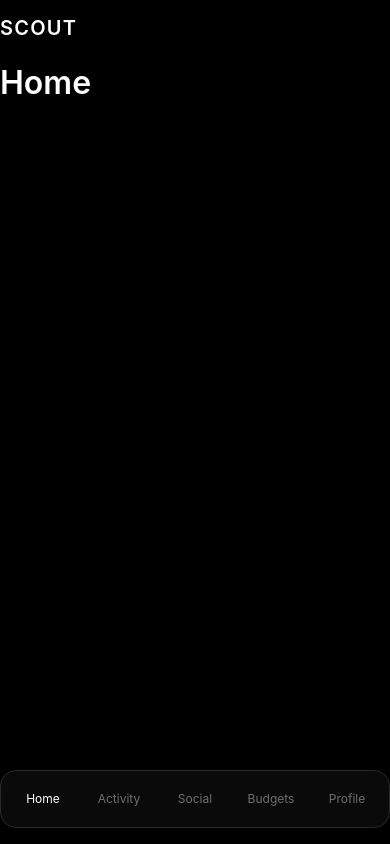
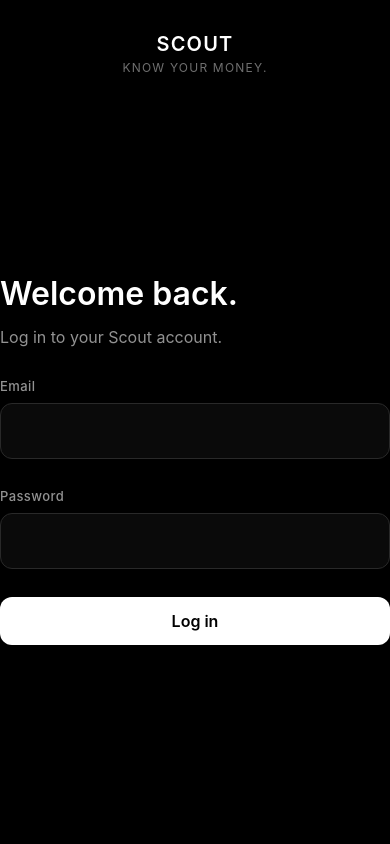
Before and after one commit to levilyf/scout, a React Native app: screen / in a window 390 px wide. Built offline with nearby package versions, Linux system fonts and the light colour scheme.

Commit message:
feat: add test adapter auth screens

```diff
--- a/App.tsx
+++ b/App.tsx
@@ -1,10 +1,13 @@
 import { StatusBar } from 'expo-status-bar';
+import { useState } from 'react';
+import { AuthScreen } from './src/auth/AuthScreen';
 import { NavigationShell } from './src/navigation/NavigationShell';
 
 export default function App() {
+  const [signedIn, setSignedIn] = useState(false);
   return (
     <>
-      <NavigationShell />
+      {signedIn ? <NavigationShell /> : <AuthScreen onSuccess={() => setSignedIn(true)} />}
       <StatusBar style="light" />
     </>
   );
--- /dev/null
+++ b/src/auth/AuthScreen.tsx
@@ -0,0 +1,63 @@
+import { useState } from 'react';
+import { StyleSheet, Text, View } from 'react-native';
+import { colors, spacing, typography } from '../design/tokens';
+import { Field, PrimaryButton, Screen } from '../ui/primitives';
+import { testAuthAdapter } from './testAdapter';
+import { normalizeEmail, validateEmail, validatePassword } from './validation';
+
+type Mode = 'login' | 'signup';
+
+export function AuthScreen({ mode = 'login', onSuccess }: { mode?: Mode; onSuccess?: () => void }) {
+  const [email, setEmail] = useState('');
+  const [password, setPassword] = useState('');
+  const [error, setError] = useState<string | null>(null);
+  const [loading, setLoading] = useState(false);
+  const isLogin = mode === 'login';
+
+  async function submit() {
+    const emailError = validateEmail(email);
+    const passwordError = validatePassword(password);
+    if (emailError || passwordError) {
+      setError(emailError ?? passwordError);
+      return;
+    }
+    setLoading(true);
+    setError(null);
+    try {
+      if (isLogin) await testAuthAdapter.signIn({ email: normalizeEmail(email), password });
+      else await testAuthAdapter.signUp({ email: normalizeEmail(email), password });
+      onSuccess?.();
+    } catch {
+      setError('Authentication failed. Try again.');
+    } finally {
+      setLoading(false);
+    }
+  }
+
+  return (
+    <Screen>
+      <View style={styles.header}>
+        <Text style={styles.wordmark}>SCOUT</Text>
+        <Text style={styles.tagline}>KNOW YOUR MONEY.</Text>
+      </View>
+      <View style={styles.form}>
+        <Text style={styles.title}>{isLogin ? 'Welcome back.' : 'Create account.'}</Text>
+        <Text style={styles.description}>{isLogin ? 'Log in to your Scout account.' : 'Join Scout and take control of your finances.'}</Text>
+        <Field autoCapitalize="none" autoComplete="email" keyboardType="email-address" label="Email" onChangeText={setEmail} value={email} />
+        <Field autoComplete="password" label="Password" onChangeText={setPassword} secureTextEntry value={password} />
+        {error ? <Text accessibilityRole="alert" style={styles.error}>{error}</Text> : null}
+        <PrimaryButton disabled={loading} onPress={submit}>{loading ? 'Loading…' : isLogin ? 'Log in' : 'Sign up'}</PrimaryButton>
+      </View>
+    </Screen>
+  );
+}
+
+const styles = StyleSheet.create({
+  header: { alignItems: 'center', paddingTop: spacing.xl },
+  wordmark: { color: colors.primaryText, ...typography.wordmark },
+  tagline: { color: colors.mutedText, ...typography.metadata, letterSpacing: 1.2, marginTop: spacing.xxs },
+  form: { flex: 1, justifyContent: 'center', gap: spacing.sm },
+  title: { color: colors.primaryText, ...typography.title },
+  description: { color: colors.secondaryText, ...typography.body, marginBottom: spacing.md },
+  error: { color: colors.danger, ...typography.metadata, marginBottom: spacing.xs },
+});
--- /dev/null
+++ b/src/auth/testAdapter.ts
@@ -0,0 +1,29 @@
+import type { AuthAdapter, AuthSession, AuthUser } from './contracts';
+
+const testUser: AuthUser = { id: 'test-user', email: 'test@example.com', emailVerified: true };
+
+export const testAuthAdapter: AuthAdapter = {
+  async signUp({ email }) {
+    return { ...testUser, email };
+  },
+  async signIn({ email }) {
+    return { user: { ...testUser, email }, expiresAt: new Date(Date.now() + 3600000).toISOString() };
+  },
+  async signInWithGoogle() {
+    return sessionFor(testUser);
+  },
+  async verifyIdentity() {
+    return testUser;
+  },
+  async resendVerification() {},
+  async requestPasswordReset() {},
+  async refreshSession() {
+    return sessionFor(testUser);
+  },
+  async signOut() {},
+  async requestAccountDeletion() {},
+};
+
+function sessionFor(user: AuthUser): AuthSession {
+  return { user, expiresAt: new Date(Date.now() + 3600000).toISOString() };
+}
```
Also changed, not shown: 2 other files (tests, documents, lock files or other folders).
